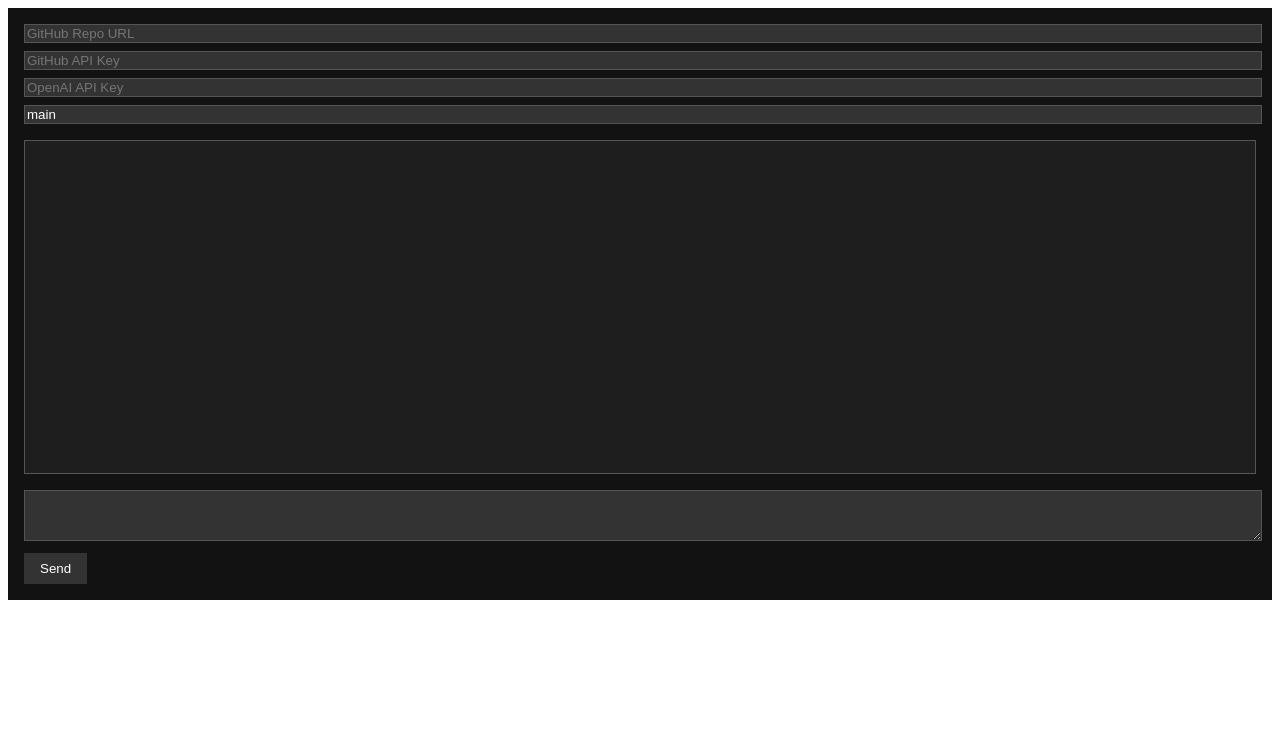
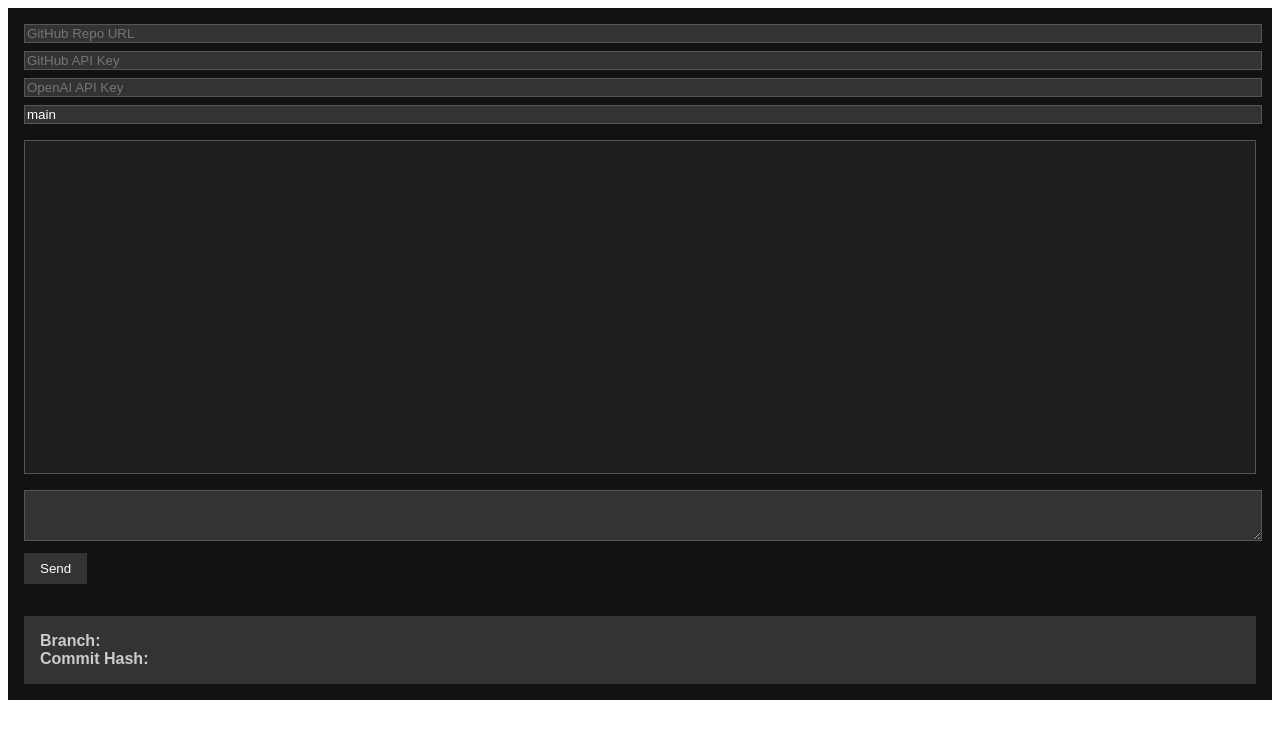
Before and after one commit to azndervish/github-vibe-coder, a Next.js app: page / in a window 1280 px wide. Shown: the top 738 px of the page. Built offline with nearby package versions, Linux system fonts and the light colour scheme.

Commit message:
Display branch and commit hash at the bottom of the page in index.js

```diff
--- a/pages/index.js
+++ b/pages/index.js
@@ -249,6 +249,9 @@ export default function Home() {
     }
   };
 
+  const branchEnv = process.env.NEXT_PUBLIC_BRANCH;
+  const commitHashEnv = process.env.NEXT_PUBLIC_COMMIT_HASH;
+
   return (
     <div style={{ padding: '1rem', fontFamily: 'sans-serif', backgroundColor: '#121212', color: '#ffffff' }}>
       <input
@@ -259,14 +262,14 @@ export default function Home() {
       />
       <input
         placeholder="GitHub API Key"
-        type="text"  // Changed from "password"
+        type="text"
         value={githubKey}
         onChange={e => setGithubKey(e.target.value)}
         style={{ display: 'block', width: '100%', marginBottom: '8px', backgroundColor: '#333333', color: '#ffffff', border: '1px solid #555555' }}
       />
       <input
         placeholder="OpenAI API Key"
-        type="text"  // Changed from "password"
+        type="text"
         value={openaiKey}
         onChange={e => setOpenaiKey(e.target.value)}
         style={{ display: 'block', width: '100%', marginBottom: '8px', backgroundColor: '#333333', color: '#ffffff', border: '1px solid #555555' }}
@@ -297,6 +300,11 @@ export default function Home() {
           <strong>Error:</strong> {error}
         </div>
       )}
+
+      <div style={{ marginTop: '2rem', padding: '1rem', backgroundColor: '#333333', color: '#cccccc' }}>
+        <div><strong>Branch:</strong> {branchEnv}</div>
+        <div><strong>Commit Hash:</strong> {commitHashEnv}</div>
+      </div>
     </div>
   );
-    }
+}
```
